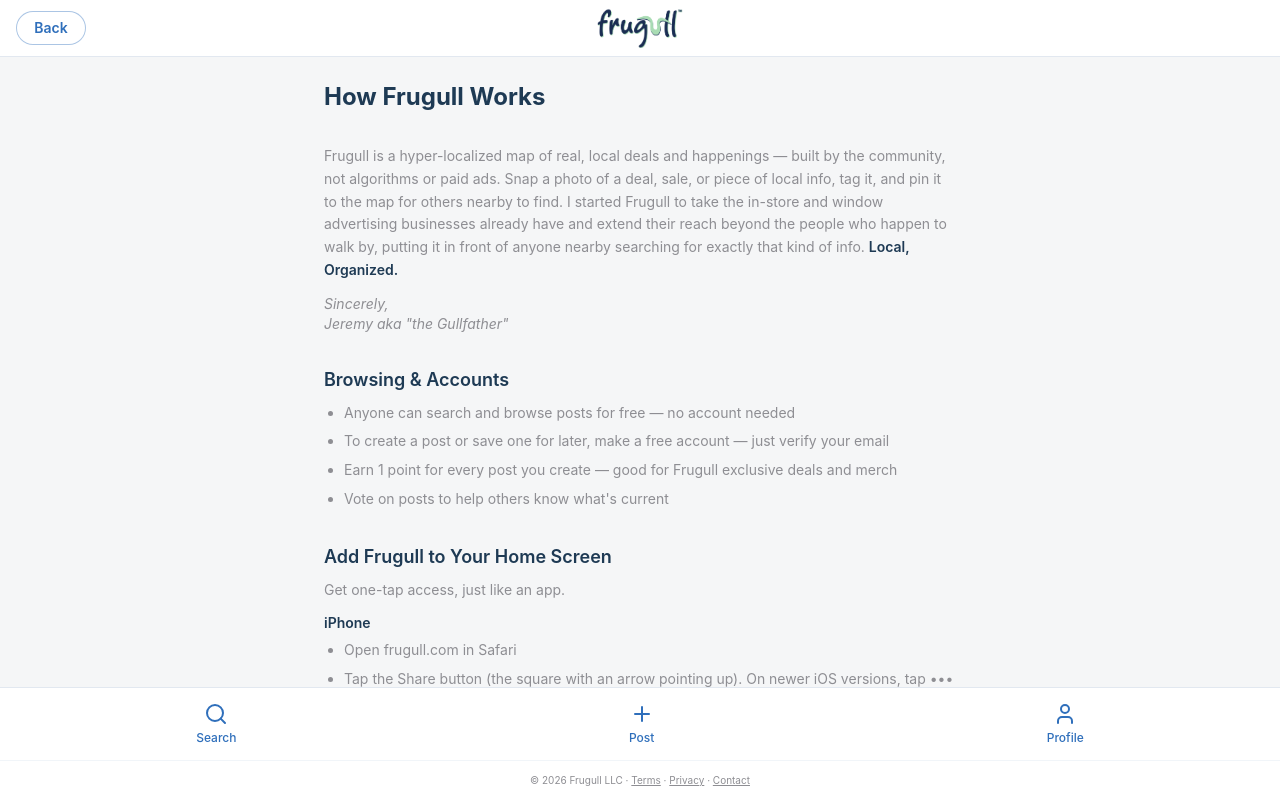
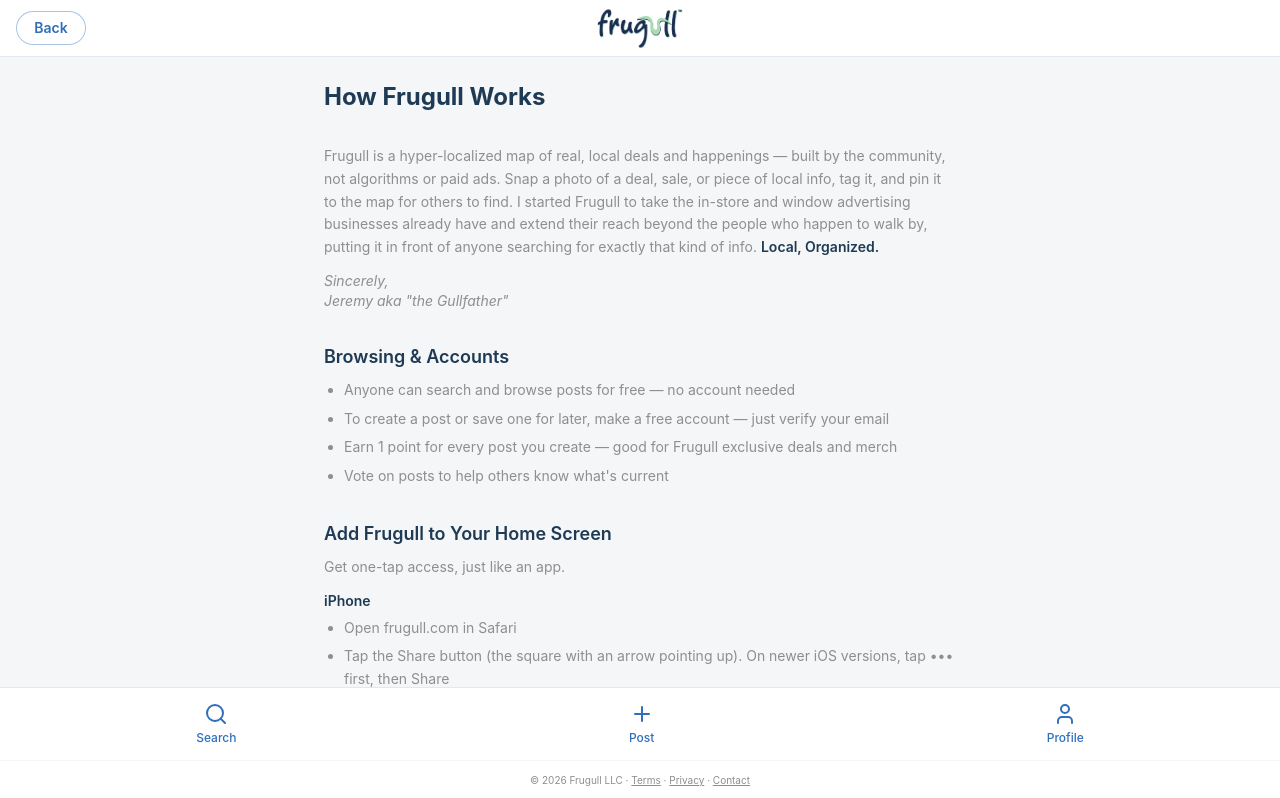
Before and after one commit to j76m/frugull-frontend, a React (Vite) app: page /how-it-works in a window 1280 px wide. Shown: the top 798 px of the page. Built offline with nearby package versions, Linux system fonts and the light colour scheme; no server answers.

Commit message:
Remove nearby from intro copy

```diff
--- a/src/pages/HowItWorks.jsx
+++ b/src/pages/HowItWorks.jsx
@@ -18,10 +18,10 @@
           <p className="text-brand-gray text-sm leading-relaxed mb-3">
             Frugull is a hyper-localized map of real, local deals and happenings — built by
             the community, not algorithms or paid ads. Snap a photo of a deal, sale, or piece
-            of local info, tag it, and pin it to the map for others nearby to find. I started
+            of local info, tag it, and pin it to the map for others to find. I started
             Frugull to take the in-store and window advertising businesses already have and
             extend their reach beyond the people who happen to walk by, putting it in front of
-            anyone nearby searching for exactly that kind of info.{' '}
+            anyone searching for exactly that kind of info.{' '}
             <span className="font-semibold text-brand-navy">Local, Organized.</span>
           </p>
           <p className="text-brand-gray text-sm italic">
```
